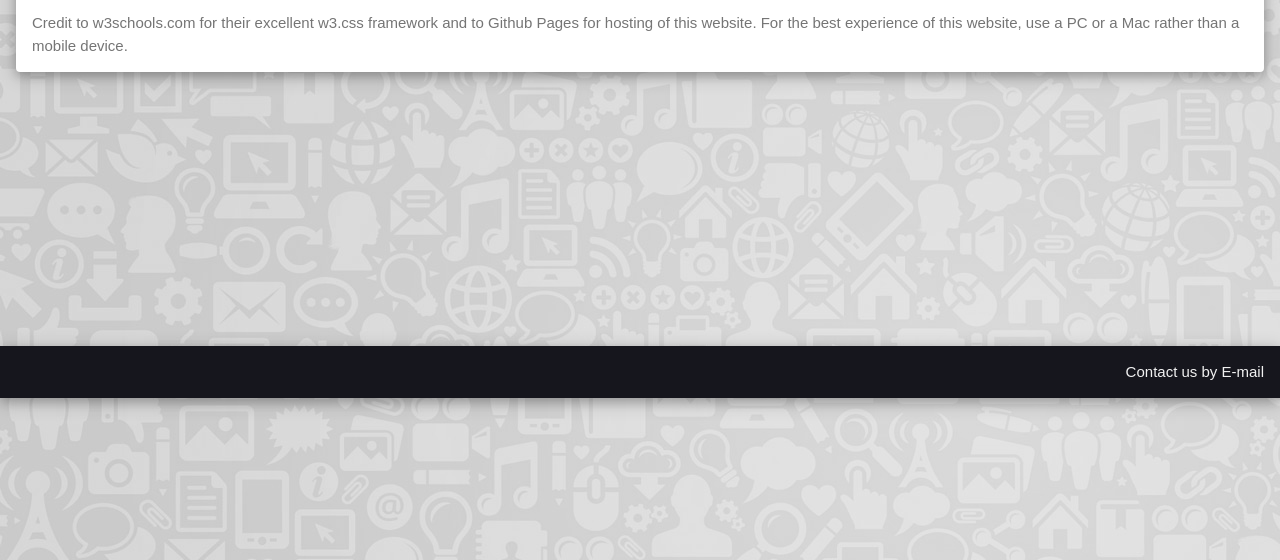
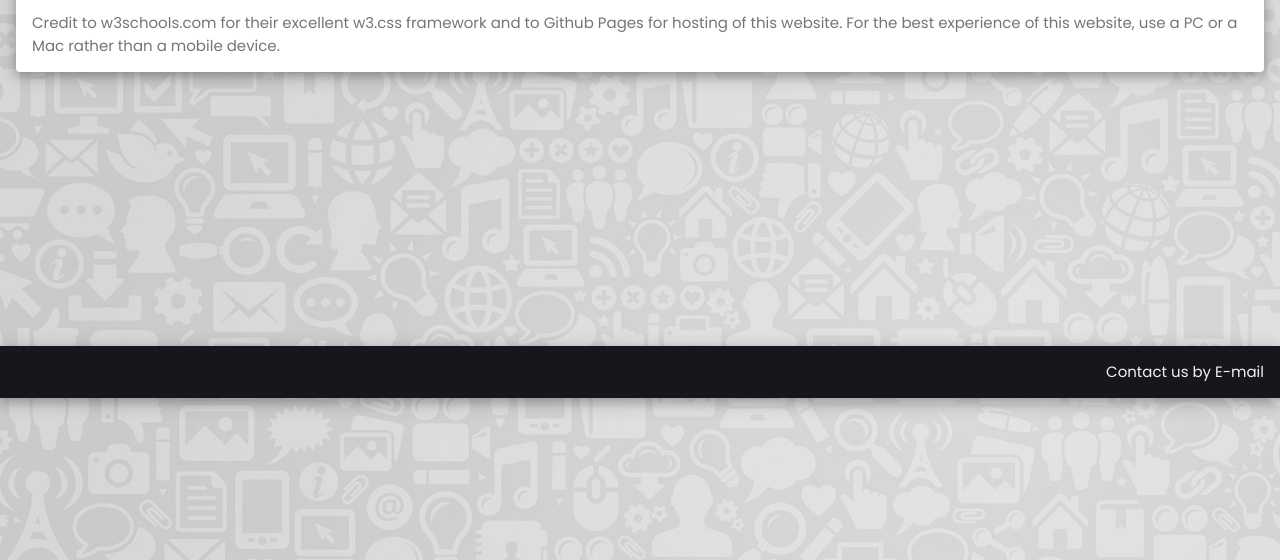
Before and after one commit to KashParty/KashParty.github.io, a plain HTML site: page about.html in a window 1280 px wide. Shown: the part 240-800 px from the top of the page. Drawn offline with nearby package versions, Linux system fonts and the light colour scheme.

Commit message:
Update about.html

```diff
--- a/about.html
+++ b/about.html
@@ -3,6 +3,7 @@
 <title>KashParty Home - Programming Tutorials and Books</title>
 <link rel="stylesheet" href="https://www.w3schools.com/w3css/4/w3.css">
 <link rel="icon" href="LogoSquare.png" type="image/x-icon">
+<link href="https://fonts.googleapis.com/css?family=Poppins" rel="stylesheet">
 <head>
 <meta name="msvalidate.01" content="A86245DAF03C53D39221B6FA7542DC1F" />
 <meta charset="UTF-8">
@@ -12,7 +13,7 @@
 <meta name="viewport" content="width=device-width, initial-scale=1">
 <style>
 h1,h2,p,a{
-	font-family: "Raleway", sans-serif;
+	font-family: "Poppins", sans-serif;
 	text-decoration: none;
 }
 
```
